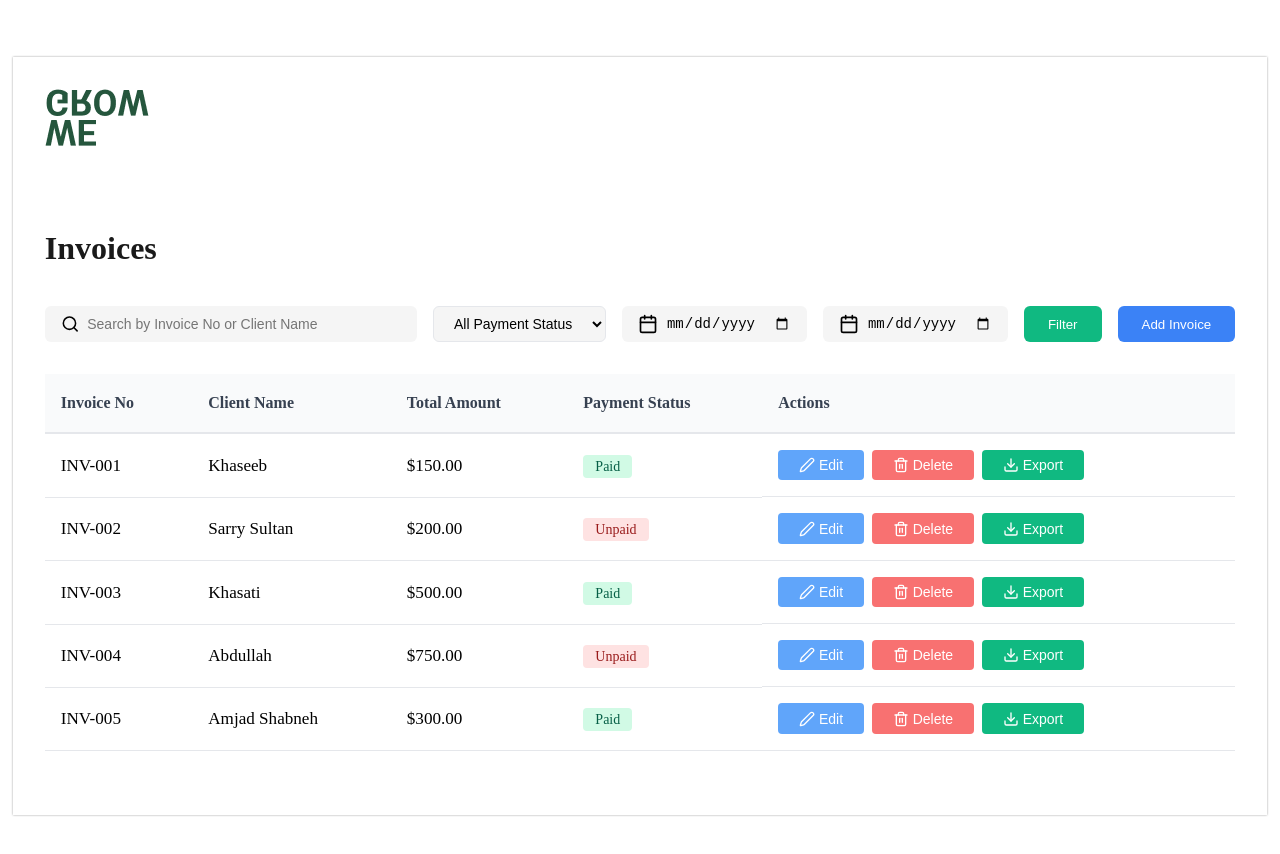
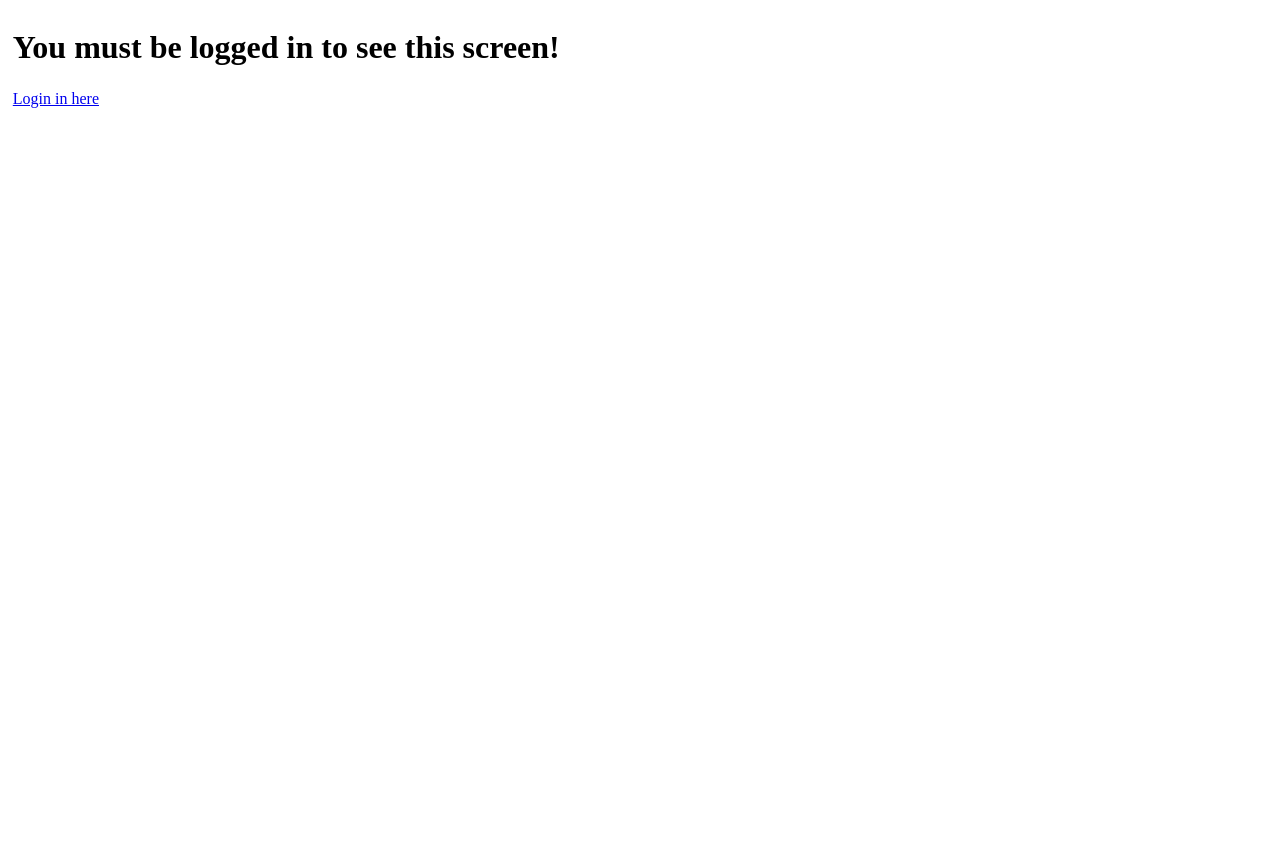
Before and after one commit to AbdallahShnaino/GSGReactProject, a React (Vite) app: page /client in a window 1280 px wide. Shown: the top 854 px of the page. After the commit the page ends 822 px from the top, so only its background shows below. Built offline with nearby package versions, Linux system fonts and the light colour scheme.

Commit message:
SCRUM-28 setup routing and guard to enable user restrictions

```diff
--- a/src/@types.ts
+++ b/src/@types.ts
@@ -38,6 +38,7 @@ export enum Role {
 export interface IUser {
   email: string;
   id: string;
+  role: Role;
 }
 
 export interface IAuthState {
--- a/src/App.tsx
+++ b/src/App.tsx
@@ -1,9 +1,29 @@
+import { Route, Routes } from "react-router-dom";
 import "./App.css";
 import InvoiceListScreen from "./screens/invoiceList/InvoiceListScreen";
-// import ProductPage from "./screens/ProductPage/ProductPage";
+import { Role } from "./@types";
+import ClientScreen from "./screens/client.screen";
+import Guarded from "./components/common/guarded-route/guarded-route.component";
+import NotFound from "./screens/not-found.screen";
+import HomeScreen from "./screens/home.screen";
 
 function App() {
-  return <InvoiceListScreen/>;
+  return (
+    <div>
+      <Routes>
+        <Route path="/" element={<HomeScreen />} />
+        <Route
+          path="/client"
+          element={
+            <Guarded roles={[Role.CLIENT]}>
+              <ClientScreen />
+            </Guarded>
+          }
+        />
+        <Route path="*" element={<NotFound />} />
+      </Routes>
+    </div>
+  );
 }
 
 export default App;
--- /dev/null
+++ b/src/components/common/guarded-route/guarded-route.component.tsx
@@ -0,0 +1,38 @@
+import React, { useContext } from "react";
+import { Link } from "react-router-dom";
+import { Role } from "../../../@types";
+import { AuthContext } from "../../../providers/auth-provider";
+
+interface IProps {
+  children: React.ReactNode;
+  roles: Role[];
+}
+
+const Guarded = (props: IProps) => {
+  const { user, loading } = useContext(AuthContext);
+
+  if (loading) {
+    return null;
+  }
+
+  if (user === null) {
+    // User is not logged in
+    return (
+      <div>
+        <h2>You must be logged in to see this screen!</h2>
+        <Link to="/login">Login in here</Link>
+      </div>
+    );
+  } else if (!props.roles.includes(user.role)) {
+    // User doesn't have permission
+    return (
+      <div>
+        <h2>You don't have sufficient permissions to see this screen!</h2>
+      </div>
+    );
+  }
+
+  return props.children;
+};
+
+export default Guarded;
--- a/src/main.tsx
+++ b/src/main.tsx
@@ -4,13 +4,16 @@ import App from "./App.tsx";
 import ItemsStateProvider from "./providers/items-state.provider.tsx";
 import InvoicesStateContext from "./providers/invoices-state.provider.tsx";
 import { BrowserRouter } from "react-router-dom";
+import { AuthProvider } from "./providers/auth-provider.tsx";
 
 createRoot(document.getElementById("root")!).render(
   <InvoicesStateContext>
     <ItemsStateProvider>
-      <BrowserRouter>
-        <App />
-      </BrowserRouter>
+      <AuthProvider>
+        <BrowserRouter>
+          <App />
+        </BrowserRouter>
+      </AuthProvider>
     </ItemsStateProvider>
   </InvoicesStateContext>
 );
--- a/src/screens/client.screen.tsx
+++ b/src/screens/client.screen.tsx
@@ -9,6 +9,7 @@ import { IInvoice } from "../@types";
 import { useContext, useEffect, useState } from "react";
 import { useSearchParams } from "react-router-dom";
 import { InvoicesStateContext } from "../providers/invoices-state.provider";
+//import { AuthContext } from "../providers/auth-provider";
 
 const ClientScreen = () => {
   const [params, setParams] = useSearchParams();
@@ -20,7 +21,7 @@ const ClientScreen = () => {
   const [currentPage, setCurrentPage] = useState(1);
   const [itemsPerPage, setItemsPerPage] = useState(5);
   const [totalPages, setTotalPages] = useState(1);
-
+  // const { user } = useContext(AuthContext);
   useEffect(() => {
     setFiltering(true);
     let filteredList = invoicesList;
@@ -133,6 +134,7 @@ const ClientScreen = () => {
         <section className="client__header">
           <Header />
         </section>
+        <button onClick={() => {}}>LOG IN</button>
         <section>
           <section className="client__info">
             <img
--- /dev/null
+++ b/src/screens/home.screen.tsx
@@ -0,0 +1,9 @@
+const HomeScreen = () => {
+  return (
+    <>
+      <p>we are going to develop this please wait</p>{" "}
+    </>
+  );
+};
+
+export default HomeScreen;
--- /dev/null
+++ b/src/screens/not-found.screen.tsx
@@ -0,0 +1,10 @@
+const NotFound = () => {
+  return (
+    <>
+      <h2>Page Not found (404)</h2>
+      <p>We can't find the page you are looking for</p>
+    </>
+  );
+};
+
+export default NotFound;
```
